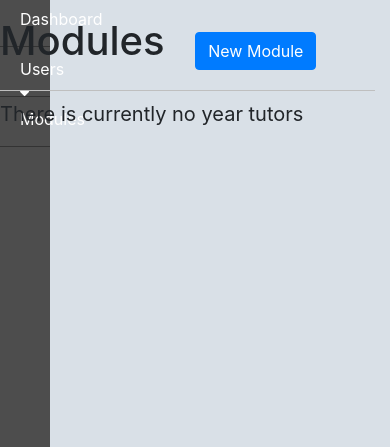
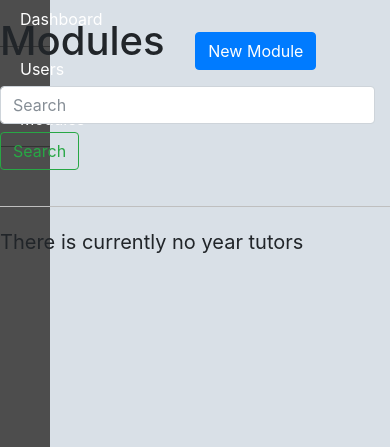
Before and after one commit to Ryan95Z/Module-Review-Change-Management, a Django app: a page that uses core/templates/core/module_list.html in a window 390 px wide. Shown: the part 59-506 px from the top of the page. Run offline with Django 3.2, Linux system fonts and the light colour scheme; the visitor is signed in with stand-in values (Sample User, id 1); data that the repository does not hold is empty; some libraries are stand-ins or nearby versions.

Commit message:
added first attempt at search for module list view. Improve pagination so that if a search is used, the page count continues for that search

```diff
--- a/core/forms/__init__.py
+++ b/core/forms/__init__.py
@@ -1,2 +1,3 @@
 from .login import LoginForm
 from .user import *
+from .util import *
--- /dev/null
+++ b/core/forms/util.py
@@ -0,0 +1,12 @@
+from django import forms
+from django.forms.widgets import TextInput
+
+
+class SearchForm(forms.Form):
+    search = forms.CharField(
+        max_length=40,
+        widget=TextInput(attrs={
+            'class': "form-control mr-sm-2",
+            'type': 'search',
+            'placeholder': 'Search'
+            }))
--- a/core/static/core/base.css
+++ b/core/static/core/base.css
@@ -37,9 +37,10 @@ body{
 	padding-top: 20px;
 }
 
-h1 {
+.header-row{
 	border-bottom: 1px solid #bfbfbf;
 	padding-bottom: 20px;
+	margin-bottom: 20px;
 }
 
 h1 > .h-sub-action{
--- a/core/templates/core/module_list.html
+++ b/core/templates/core/module_list.html
@@ -7,7 +7,18 @@
 {% block main %}
 	<div class="row">
 		<div class="col-md-12">
-			<h1>Modules <span class="h-sub-action"><a class="btn btn-primary" href="{% url 'new_module' %}">New Module</a></span></h1>
+			<div class="row header-row">
+				<div class="col-md-9">
+					<h1>Modules <span class="h-sub-action"><a class="btn btn-primary" href="{% url 'new_module' %}">New Module</a></span></h1>
+				</div>
+				<div class="col-md-3">
+					<form class="form-inline my-2 my-lg-0">
+						{{ search_form.search }}
+      					<button class="btn btn-outline-success my-2 my-sm-0" type="submit">Search</button>
+   	 				</form>
+				</div>
+			</div>
+
 			{% if object_list|length < 1 %}
 				<p class="p-msg">There is currently no year tutors</p>
 			{% else %}
@@ -38,8 +49,4 @@
 			{% endif %}
 		</div>
 	</div>
-
-	{% if is_paginated %}
-		{% include "core/misc/pagination.html" %}
-	{% endif %}
 {% endblock %}
--- a/core/views/admin/admin_module_views.py
+++ b/core/views/admin/admin_module_views.py
@@ -5,11 +5,30 @@ from django.shortcuts import render
 
 from core.views.mixins import AdminTestMixin
 from core.models import Module
+from core.forms import SearchForm
+
+from itertools import chain
 
 
 class AdminModuleListView(AdminTestMixin, ListView):
     model = Module
-    paginate_by = 10
+    paginate_by = 2
+
+    def get_queryset(self):
+        search = self.request.GET.get('search', "")
+        if len(search) > 0:
+            # if we have a search, then get all objects
+            # that meet it.
+            object_list = self.model.objects.filter(
+                module_code__contains=search)
+            return object_list
+        return super(AdminModuleListView, self).get_queryset()
+
+    def get_context_data(self, *args, **kwargs):
+        context = super(
+            AdminModuleListView, self).get_context_data(*args, **kwargs)
+        context['search_form'] = SearchForm
+        return context
 
 
 class AdminModuleCreateView(AdminTestMixin, CreateView):
```
Also changed, not shown: core/templates/core/misc/pagination.html (+5 -4 lines), core/templatetags/core_tags.py (+19 -0 lines).
